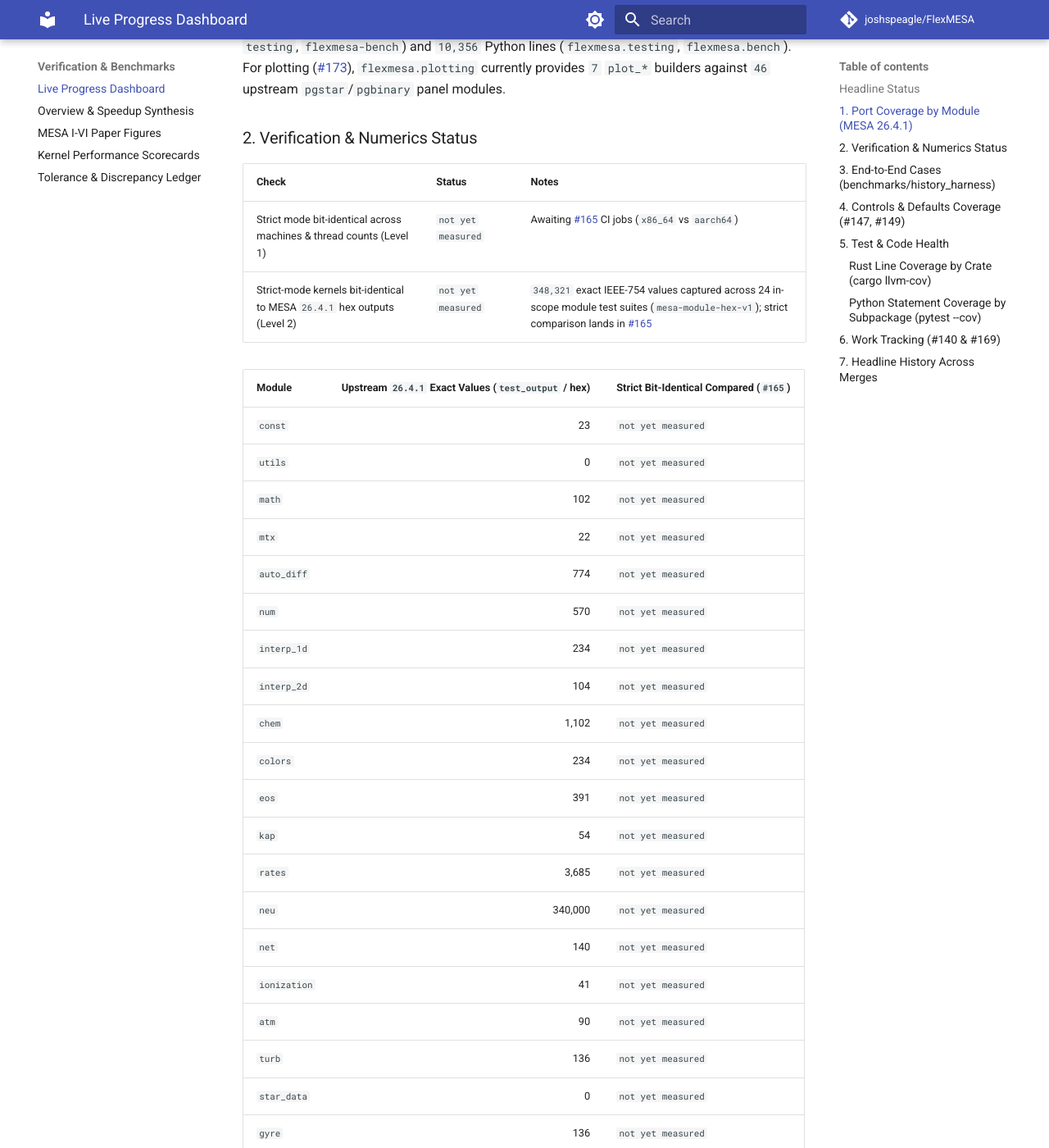
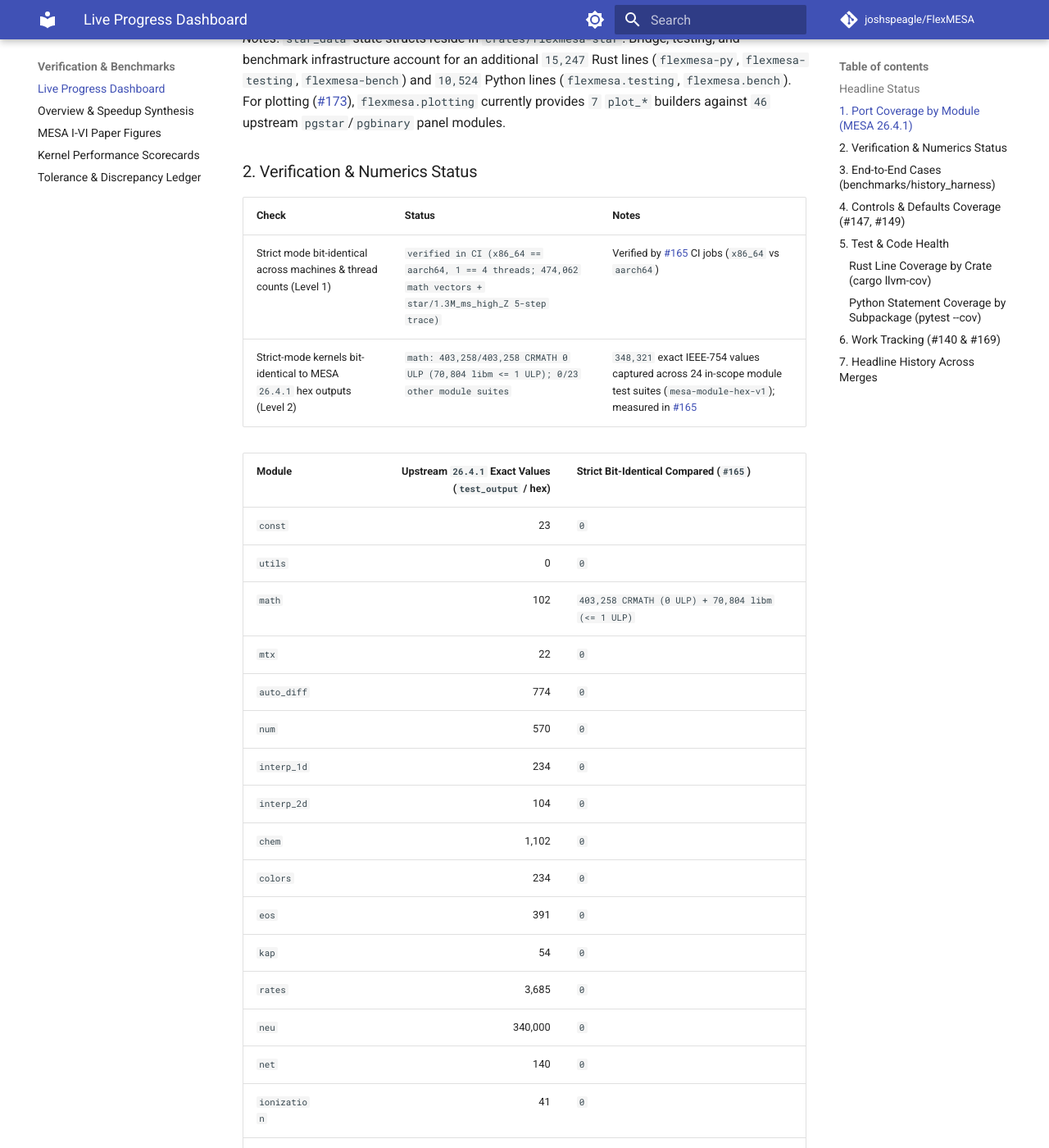
Before and after one commit to joshspeagle/FlexMESA, an MkDocs documentation site: the page built from docs/benchmarks/progress-dashboard.md, in a window 1280 px wide and 1400 px high, scrolled down 2644 px. Shown: the whole window at 82% size. Built offline with MkDocs 1.6.1 and Material for MkDocs 9.7.7, drawn with Linux system fonts in a browser that asks for light colours; comment, search, counter and statistics services are not loaded; some of the changed text lies outside the part shown.

Commit message:
ci(dashboard): run parallel coverage on main merges without daily cron and refresh post-#165 metrics (#174)
Co-Authored-By: Antigravity <noreply@google.com>

```diff
--- a/docs/benchmarks/progress-dashboard.md
+++ b/docs/benchmarks/progress-dashboard.md
@@ -10,10 +10,10 @@ Generated mechanically by `flexmesa dashboard render` from [`port_manifest.toml`
 | `star` + `star_data` + `binary` + `astero` ported (unverified) | 20,107 / 144,952 (13.9%; `star`+`binary`+`astero`: 14.4%) | [`port_manifest.toml`](https://github.com/joshspeagle/FlexMESA/blob/main/benchmarks/dashboard/port_manifest.toml) |
 | Upstream lines verified (all 26 modules) | 0 / 497,703 (0.0%) | [`port_manifest.toml`](https://github.com/joshspeagle/FlexMESA/blob/main/benchmarks/dashboard/port_manifest.toml) |
 | End-to-end MESA `26.4.1` cases passing (`90`/`8`/`8`) | 0 / 106 (102 declared gaps, 4 no reference yet, 0 undeclared failures) | [`case_table.md`](https://github.com/joshspeagle/FlexMESA/blob/main/notes/audit/case_table.md) |
-| Strict mode bit-identical across machines (`#165`) | not yet measured | [#165](https://github.com/joshspeagle/FlexMESA/issues/165) |
-| Strict-mode kernels bit-identical to MESA `26.4.1` (`#165`) | not yet measured | [#165](https://github.com/joshspeagle/FlexMESA/issues/165) |
-| Test line coverage (Rust `llvm-cov` / Python `pytest --cov`) | 74.9% (64,360/85,967) / 87.8% (17,425/19,841) | [`coverage_summary.json`](https://github.com/joshspeagle/FlexMESA/blob/main/benchmarks/dashboard/coverage_summary.json) |
-| Road-to-`v0.1.0` packages ([#140](https://github.com/joshspeagle/FlexMESA/issues/140)) & open PRs | 4 closed, 28 open; 2 open PR(s) | [`github_snapshot.json`](https://github.com/joshspeagle/FlexMESA/blob/main/benchmarks/dashboard/github_snapshot.json) |
+| Strict mode bit-identical across machines (`#165`) | verified in CI (x86_64 == aarch64, 1 == 4 threads; 474,062 math vectors + star/1.3M_ms_high_Z 5-step trace) | [#165](https://github.com/joshspeagle/FlexMESA/issues/165) |
+| Strict-mode kernels bit-identical to MESA `26.4.1` (`#165`) | math: 403,258/403,258 CRMATH 0 ULP (70,804 libm <= 1 ULP); 0/23 other module suites | [#165](https://github.com/joshspeagle/FlexMESA/issues/165) |
+| Test line coverage (Rust `llvm-cov` / Python `pytest --cov`) | 71.6% (64,360/89,909) / 87.7% (17,488/19,930) | [`coverage_summary.json`](https://github.com/joshspeagle/FlexMESA/blob/main/benchmarks/dashboard/coverage_summary.json) |
+| Road-to-`v0.1.0` packages ([#140](https://github.com/joshspeagle/FlexMESA/issues/140)) & open PRs | 5 closed, 27 open; 1 open PR(s) | [`github_snapshot.json`](https://github.com/joshspeagle/FlexMESA/blob/main/benchmarks/dashboard/github_snapshot.json) |
 | Post-parity deferred backlog ([#169](https://github.com/joshspeagle/FlexMESA/issues/169)) | 17 open (16 upstream bugs, 1 enhancement, 5 `parity-pending`) | [`github_snapshot.json`](https://github.com/joshspeagle/FlexMESA/blob/main/benchmarks/dashboard/github_snapshot.json) |
 
 ### 1. Port Coverage by Module (MESA `26.4.1`)
@@ -22,70 +22,70 @@ Progress is measured by **upstream MESA `26.4.1` source lines by status**, never
 
 | Module | Upstream LOC | Absent | Stub | Partial | Ported (unverified) | Kernel ref. vectors | Case-level evidence | Rust LOC | Python/JAX LOC | % Ported | % Verified |
 | :--- | ---: | ---: | ---: | ---: | ---: | ---: | ---: | ---: | ---: | ---: | ---: |
-| `star` | 120,509 | 19,336 | 18,172 | 65,013 | 17,988 | 0 | 0 | 53,356 | 4,649 | 14.9% | 0.0% |
+| `star` | 120,509 | 19,336 | 18,172 | 65,013 | 17,988 | 0 | 0 | 55,374 | 4,649 | 14.9% | 0.0% |
 | `star_data` | 4,870 | 34 | 0 | 4,836 | 0 | 0 | 0 | 0 | 0 | 0.0% | 0.0% |
-| `binary` | 11,638 | 2,947 | 0 | 6,572 | 2,119 | 0 | 0 | 8,426 | 1,234 | 18.2% | 0.0% |
-| `astero` | 7,935 | 2,185 | 0 | 5,750 | 0 | 0 | 0 | 4,479 | 1,206 | 0.0% | 0.0% |
-| `eos` | 28,666 | 7,656 | 0 | 21,010 | 0 | 0 | 0 | 13,180 | 9,725 | 0.0% | 0.0% |
-| `kap` | 22,430 | 13,652 | 0 | 8,778 | 0 | 0 | 0 | 4,193 | 3,078 | 0.0% | 0.0% |
-| `net` | 13,452 | 0 | 0 | 13,452 | 0 | 0 | 0 | 10,057 | 728 | 0.0% | 0.0% |
-| `rates` | 17,217 | 192 | 0 | 17,025 | 0 | 0 | 0 | 3,102 | 1,474 | 0.0% | 0.0% |
-| `neu` | 2,184 | 352 | 0 | 0 | 1,832 | 0 | 0 | 1,916 | 2,558 | 83.9% | 0.0% |
-| `atm` | 6,853 | 2,468 | 0 | 4,385 | 0 | 0 | 0 | 2,091 | 791 | 0.0% | 0.0% |
+| `binary` | 11,638 | 2,947 | 0 | 6,572 | 2,119 | 0 | 0 | 9,298 | 1,234 | 18.2% | 0.0% |
+| `astero` | 7,935 | 2,185 | 0 | 5,750 | 0 | 0 | 0 | 5,197 | 1,206 | 0.0% | 0.0% |
+| `eos` | 28,666 | 7,656 | 0 | 21,010 | 0 | 0 | 0 | 13,206 | 9,726 | 0.0% | 0.0% |
+| `kap` | 22,430 | 13,652 | 0 | 8,778 | 0 | 0 | 0 | 4,197 | 3,078 | 0.0% | 0.0% |
+| `net` | 13,452 | 0 | 0 | 13,452 | 0 | 0 | 0 | 10,190 | 728 | 0.0% | 0.0% |
+| `rates` | 17,217 | 192 | 0 | 17,025 | 0 | 0 | 0 | 3,161 | 1,474 | 0.0% | 0.0% |
+| `neu` | 2,184 | 352 | 0 | 0 | 1,832 | 0 | 0 | 1,916 | 2,600 | 83.9% | 0.0% |
+| `atm` | 6,853 | 2,468 | 0 | 4,385 | 0 | 0 | 0 | 2,096 | 791 | 0.0% | 0.0% |
 | `turb` | 2,033 | 0 | 0 | 681 | 1,352 | 0 | 0 | 2,238 | 2,368 | 66.5% | 0.0% |
 | `chem` | 4,195 | 373 | 0 | 3,822 | 0 | 0 | 0 | 2,364 | 898 | 0.0% | 0.0% |
 | `ionization` | 3,859 | 2,226 | 0 | 1,633 | 0 | 0 | 0 | 2,837 | 982 | 0.0% | 0.0% |
-| `colors` | 3,823 | 428 | 0 | 3,395 | 0 | 0 | 0 | 2,406 | 1,499 | 0.0% | 0.0% |
-| `num` | 20,045 | 845 | 0 | 19,200 | 0 | 0 | 0 | 4,260 | 3,587 | 0.0% | 0.0% |
-| `mtx` | 5,802 | 430 | 0 | 5,372 | 0 | 0 | 0 | 3,943 | 1,768 | 0.0% | 0.0% |
+| `colors` | 3,823 | 428 | 0 | 3,395 | 0 | 0 | 0 | 2,455 | 1,499 | 0.0% | 0.0% |
+| `num` | 20,045 | 845 | 0 | 19,200 | 0 | 0 | 0 | 4,279 | 3,587 | 0.0% | 0.0% |
+| `mtx` | 5,802 | 430 | 0 | 5,372 | 0 | 0 | 0 | 4,173 | 1,768 | 0.0% | 0.0% |
 | `interp_1d` | 4,969 | 1,624 | 0 | 3,345 | 0 | 0 | 0 | 1,194 | 1,297 | 0.0% | 0.0% |
-| `interp_2d` | 13,565 | 6,661 | 0 | 6,784 | 120 | 0 | 0 | 2,682 | 2,274 | 0.9% | 0.0% |
-| `auto_diff` | 14,353 | 1,715 | 0 | 12,638 | 0 | 0 | 0 | 2,746 | 1,234 | 0.0% | 0.0% |
-| `math` | 936 | 368 | 0 | 568 | 0 | 0 | 0 | 468 | 567 | 0.0% | 0.0% |
+| `interp_2d` | 13,565 | 6,661 | 0 | 6,784 | 120 | 0 | 0 | 2,687 | 2,274 | 0.9% | 0.0% |
+| `auto_diff` | 14,353 | 1,715 | 0 | 12,638 | 0 | 0 | 0 | 2,747 | 1,234 | 0.0% | 0.0% |
+| `math` | 936 | 368 | 0 | 568 | 0 | 0 | 0 | 1,992 | 577 | 0.0% | 0.0% |
 | `const` | 256 | 0 | 0 | 0 | 256 | 0 | 0 | 359 | 329 | 100.0% | 0.0% |
-| `utils` | 3,633 | 1,555 | 0 | 2,078 | 0 | 0 | 0 | 2,931 | 2,353 | 0.0% | 0.0% |
+| `utils` | 3,633 | 1,555 | 0 | 2,078 | 0 | 0 | 0 | 2,984 | 2,353 | 0.0% | 0.0% |
 | `gyre` | 55,708 | 55,708 | 0 | 0 | 0 | 0 | 0 | 0 | 0 | 0.0% | 0.0% |
 | `adipls` | 30,923 | 30,923 | 0 | 0 | 0 | 0 | 0 | 0 | 0 | 0.0% | 0.0% |
 | `stella` | 62,117 | 62,117 | 0 | 0 | 0 | 0 | 0 | 0 | 0 | 0.0% | 0.0% |
 | `plotting` | 35,732 | 35,732 | 0 | 0 | 0 | 0 | 0 | 0 | 759 | 0.0% | 0.0% |
-| **Subtotal: star + star_data + binary + astero** | 144,952 | 24,502 | 18,172 | 82,171 | 20,107 | 0 | 0 | 66,261 | 7,089 | 13.9% | 0.0% |
-| **Total (all 26 modules)** | 497,703 | 249,527 | 18,172 | 206,337 | 23,667 | 0 | 0 | 129,228 | 45,358 | 4.8% | 0.0% |
+| **Subtotal: star + star_data + binary + astero** | 144,952 | 24,502 | 18,172 | 82,171 | 20,107 | 0 | 0 | 69,869 | 7,089 | 13.9% | 0.0% |
+| **Total (all 26 modules)** | 497,703 | 249,527 | 18,172 | 206,337 | 23,667 | 0 | 0 | 134,944 | 45,411 | 4.8% | 0.0% |
 
-*Notes*: `star_data` state structs reside in `crates/flexmesa-star`. Bridge, testing, and benchmark infrastructure account for an additional `14,916` Rust lines (`flexmesa-py`, `flexmesa-testing`, `flexmesa-bench`) and `10,356` Python lines (`flexmesa.testing`, `flexmesa.bench`). For plotting ([#173](https://github.com/joshspeagle/FlexMESA/issues/173)), `flexmesa.plotting` currently provides `7` `plot_*` builders against `46` upstream `pgstar`/`pgbinary` panel modules.
+*Notes*: `star_data` state structs reside in `crates/flexmesa-star`. Bridge, testing, and benchmark infrastructure account for an additional `15,247` Rust lines (`flexmesa-py`, `flexmesa-testing`, `flexmesa-bench`) and `10,524` Python lines (`flexmesa.testing`, `flexmesa.bench`). For plotting ([#173](https://github.com/joshspeagle/FlexMESA/issues/173)), `flexmesa.plotting` currently provides `7` `plot_*` builders against `46` upstream `pgstar`/`pgbinary` panel modules.
 
 ### 2. Verification & Numerics Status
 
 | Check | Status | Notes |
 | :--- | :--- | :--- |
-| Strict mode bit-identical across machines & thread counts (Level 1) | `not yet measured` | Awaiting [#165](https://github.com/joshspeagle/FlexMESA/issues/165) CI jobs (`x86_64` vs `aarch64`) |
-| Strict-mode kernels bit-identical to MESA `26.4.1` hex outputs (Level 2) | `not yet measured` | `348,321` exact IEEE-754 values captured across 24 in-scope module test suites (`mesa-module-hex-v1`); strict comparison lands in [#165](https://github.com/joshspeagle/FlexMESA/issues/165) |
+| Strict mode bit-identical across machines & thread counts (Level 1) | `verified in CI (x86_64 == aarch64, 1 == 4 threads; 474,062 math vectors + star/1.3M_ms_high_Z 5-step trace)` | Verified by [#165](https://github.com/joshspeagle/FlexMESA/issues/165) CI jobs (`x86_64` vs `aarch64`) |
+| Strict-mode kernels bit-identical to MESA `26.4.1` hex outputs (Level 2) | `math: 403,258/403,258 CRMATH 0 ULP (70,804 libm <= 1 ULP); 0/23 other module suites` | `348,321` exact IEEE-754 values captured across 24 in-scope module test suites (`mesa-module-hex-v1`); measured in [#165](https://github.com/joshspeagle/FlexMESA/issues/165) |
 
 | Module | Upstream `26.4.1` Exact Values (`test_output` / hex) | Strict Bit-Identical Compared (`#165`) |
 | :--- | ---: | :--- |
-| `const` | 23 | `not yet measured` |
-| `utils` | 0 | `not yet measured` |
-| `math` | 102 | `not yet measured` |
-| `mtx` | 22 | `not yet measured` |
-| `auto_diff` | 774 | `not yet measured` |
-| `num` | 570 | `not yet measured` |
-| `interp_1d` | 234 | `not yet measured` |
-| `interp_2d` | 104 | `not yet measured` |
-| `chem` | 1,102 | `not yet measured` |
-| `colors` | 234 | `not yet measured` |
-| `eos` | 391 | `not yet measured` |
-| `kap` | 54 | `not yet measured` |
-| `rates` | 3,685 | `not yet measured` |
-| `neu` | 340,000 | `not yet measured` |
-| `net` | 140 | `not yet measured` |
-| `ionization` | 41 | `not yet measured` |
-| `atm` | 90 | `not yet measured` |
-| `turb` | 136 | `not yet measured` |
-| `star_data` | 0 | `not yet measured` |
-| `gyre` | 136 | `not yet measured` |
-| `adipls` | 92 | `not yet measured` |
-| `star` | 386 | `not yet measured` |
-| `binary` | 5 | `not yet measured` |
-| `astero` | 0 | `not yet measured` |
+| `const` | 23 | `0` |
+| `utils` | 0 | `0` |
+| `math` | 102 | `403,258 CRMATH (0 ULP) + 70,804 libm (<= 1 ULP)` |
+| `mtx` | 22 | `0` |
+| `auto_diff` | 774 | `0` |
+| `num` | 570 | `0` |
+| `interp_1d` | 234 | `0` |
+| `interp_2d` | 104 | `0` |
+| `chem` | 1,102 | `0` |
+| `colors` | 234 | `0` |
+| `eos` | 391 | `0` |
+| `kap` | 54 | `0` |
+| `rates` | 3,685 | `0` |
+| `neu` | 340,000 | `0` |
+| `net` | 140 | `0` |
+| `ionization` | 41 | `0` |
+| `atm` | 90 | `0` |
+| `turb` | 136 | `0` |
+| `star_data` | 0 | `0` |
+| `gyre` | 136 | `0` |
+| `adipls` | 92 | `0` |
+| `star` | 386 | `0` |
+| `binary` | 5 | `0` |
+| `astero` | 0 | `0` |
 
 ### 3. End-to-End Cases (`benchmarks/history_harness`)
 
@@ -117,46 +117,47 @@ Full scalar diff: [`notes/audit/defaults_diff_26_4_1.md`](https://github.com/jos
 
 ### 5. Test & Code Health
 
-- **Rust workspace line coverage (`cargo llvm-cov`)**: **74.9%** (`64,360` / `85,967` lines across `25` crates).
-- **Python package statement coverage (`pytest --cov`)**: **87.8%** (`17,425` / `19,841` statements across `27` subpackages).
-- **Ignored / skipped tests**: `19` Rust `#[ignore]` ([#143](https://github.com/joshspeagle/FlexMESA/issues/143), [#146](https://github.com/joshspeagle/FlexMESA/issues/146), [#160](https://github.com/joshspeagle/FlexMESA/issues/160), [#161](https://github.com/joshspeagle/FlexMESA/issues/161), [#162](https://github.com/joshspeagle/FlexMESA/issues/162), [#165](https://github.com/joshspeagle/FlexMESA/issues/165)) and `1` Python `xfail`/`skip` ([#153](https://github.com/joshspeagle/FlexMESA/issues/153); `0` unlinked).
+- **Rust workspace line coverage (`cargo llvm-cov`)**: **71.6%** (`64,360` / `89,909` lines across `26` crates).
+- **Python package statement coverage (`pytest --cov`)**: **87.7%** (`17,488` / `19,930` statements across `27` subpackages).
+- **Ignored / skipped tests**: `19` Rust `#[ignore]` ([#143](https://github.com/joshspeagle/FlexMESA/issues/143), [#146](https://github.com/joshspeagle/FlexMESA/issues/146), [#160](https://github.com/joshspeagle/FlexMESA/issues/160), [#161](https://github.com/joshspeagle/FlexMESA/issues/161), [#162](https://github.com/joshspeagle/FlexMESA/issues/162)) and `1` Python `xfail`/`skip` ([#153](https://github.com/joshspeagle/FlexMESA/issues/153); `0` unlinked).
 - **Static & documentation gates**: `cargo clippy --all-targets -- -D warnings`, `RUSTDOCFLAGS='-D warnings' cargo doc`, `ruff check`, `ruff format --check`, `mypy --strict`, `mkdocs build --strict`, and MESA `26.4.1` `file:line` citation resolution enforced in CI.
 
 #### Rust Line Coverage by Crate (`cargo llvm-cov`)
 
 | Crate | Executable Lines | Covered Lines | Line Coverage |
 | :--- | ---: | ---: | ---: |
-| `flexmesa-astero` | 3,130 | 1,424 | 45.5% |
-| `flexmesa-atm` | 1,326 | 958 | 72.2% |
-| `flexmesa-autodiff` | 1,283 | 476 | 37.1% |
-| `flexmesa-bench` | 2,342 | 2,328 | 99.4% |
-| `flexmesa-binary` | 5,570 | 4,119 | 73.9% |
+| `flexmesa-astero` | 3,695 | 1,100 | 29.8% |
+| `flexmesa-atm` | 1,332 | 996 | 74.8% |
+| `flexmesa-autodiff` | 1,283 | 575 | 44.8% |
+| `flexmesa-bench` | 2,346 | 2,332 | 99.4% |
+| `flexmesa-binary` | 6,335 | 3,652 | 57.6% |
 | `flexmesa-chem` | 937 | 647 | 69.1% |
-| `flexmesa-colors` | 1,263 | 852 | 67.5% |
+| `flexmesa-colors` | 1,299 | 888 | 68.4% |
 | `flexmesa-const` | 19 | 0 | 0.0% |
-| `flexmesa-data` | 1,091 | 762 | 69.8% |
-| `flexmesa-eos` | 8,851 | 6,771 | 76.5% |
+| `flexmesa-crlibm-sys` | 78 | 30 | 38.5% |
+| `flexmesa-data` | 986 | 675 | 68.5% |
+| `flexmesa-eos` | 8,875 | 6,744 | 76.0% |
 | `flexmesa-interp1d` | 683 | 579 | 84.8% |
-| `flexmesa-interp2d` | 1,705 | 1,315 | 77.1% |
+| `flexmesa-interp2d` | 1,711 | 1,318 | 77.0% |
 | `flexmesa-ionization` | 996 | 633 | 63.6% |
-| `flexmesa-kap` | 2,868 | 1,923 | 67.1% |
-| `flexmesa-math` | 159 | 99 | 62.3% |
-| `flexmesa-mtx` | 2,651 | 2,337 | 88.2% |
-| `flexmesa-net` | 7,412 | 6,478 | 87.4% |
-| `flexmesa-neu` | 994 | 962 | 96.8% |
-| `flexmesa-num` | 2,856 | 2,425 | 84.9% |
-| `flexmesa-rates` | 2,051 | 1,809 | 88.2% |
+| `flexmesa-kap` | 2,865 | 1,919 | 67.0% |
+| `flexmesa-math` | 775 | 598 | 77.2% |
+| `flexmesa-mtx` | 2,783 | 2,451 | 88.1% |
+| `flexmesa-net` | 7,508 | 6,568 | 87.5% |
+| `flexmesa-neu` | 994 | 953 | 95.9% |
+| `flexmesa-num` | 2,860 | 2,455 | 85.8% |
+| `flexmesa-rates` | 2,102 | 1,850 | 88.0% |
 | `flexmesa-schema` | 467 | 367 | 78.6% |
-| `flexmesa-star` | 35,778 | 25,869 | 72.3% |
+| `flexmesa-star` | 37,333 | 25,725 | 68.9% |
 | `flexmesa-testing` | 253 | 197 | 77.9% |
-| `flexmesa-turb` | 1,093 | 906 | 82.9% |
-| `flexmesa-utils` | 189 | 124 | 65.6% |
+| `flexmesa-turb` | 1,093 | 903 | 82.6% |
+| `flexmesa-utils` | 301 | 205 | 68.1% |
 
 #### Python Statement Coverage by Subpackage (`pytest --cov`)
 
 | Subpackage | Statements | Covered | Coverage |
 | :--- | ---: | ---: | ---: |
-| `flexmesa` | 71 | 62 | 87.3% |
+| `flexmesa` | 97 | 82 | 84.5% |
 | `flexmesa.astero` | 271 | 268 | 98.9% |
 | `flexmesa.atm` | 180 | 173 | 96.1% |
 | `flexmesa.auto_diff` | 563 | 482 | 85.6% |
@@ -166,21 +167,21 @@ Full scalar diff: [`notes/audit/defaults_diff_26_4_1.md`](https://github.com/jos
 | `flexmesa.colors` | 445 | 367 | 82.5% |
 | `flexmesa.constants` | 107 | 107 | 100.0% |
 | `flexmesa.data` | 541 | 422 | 78.0% |
-| `flexmesa.eos` | 3,477 | 3,277 | 94.2% |
+| `flexmesa.eos` | 3,478 | 3,278 | 94.2% |
 | `flexmesa.interp_1d` | 432 | 380 | 88.0% |
 | `flexmesa.interp_2d` | 1,055 | 865 | 82.0% |
 | `flexmesa.ionization` | 312 | 300 | 96.2% |
 | `flexmesa.kap` | 1,308 | 1,269 | 97.0% |
-| `flexmesa.math` | 173 | 173 | 100.0% |
+| `flexmesa.math` | 178 | 178 | 100.0% |
 | `flexmesa.mtx` | 610 | 512 | 83.9% |
 | `flexmesa.net` | 148 | 148 | 100.0% |
-| `flexmesa.neu` | 1,049 | 932 | 88.8% |
+| `flexmesa.neu` | 1,066 | 947 | 88.8% |
 | `flexmesa.num` | 1,596 | 1,394 | 87.3% |
 | `flexmesa.plotting` | 182 | 171 | 94.0% |
 | `flexmesa.rates` | 496 | 484 | 97.6% |
 | `flexmesa.schema` | 137 | 112 | 81.8% |
 | `flexmesa.star` | 1,435 | 1,331 | 92.8% |
-| `flexmesa.testing` | 2,324 | 1,409 | 60.6% |
+| `flexmesa.testing` | 2,364 | 1,431 | 60.5% |
 | `flexmesa.turb` | 912 | 803 | 88.0% |
 | `flexmesa.utils` | 86 | 80 | 93.0% |
 
@@ -188,7 +189,7 @@ Full scalar diff: [`notes/audit/defaults_diff_26_4_1.md`](https://github.com/jos
 
 | `#140` Phase | Closed | Open | Open Issues |
 | :--- | ---: | ---: | :--- |
-| Phase 0 | 4 | 2 | [#165](https://github.com/joshspeagle/FlexMESA/issues/165), [#174](https://github.com/joshspeagle/FlexMESA/issues/174) |
+| Phase 0 | 5 | 1 | [#174](https://github.com/joshspeagle/FlexMESA/issues/174) |
 | Phase A | 0 | 4 | [#142](https://github.com/joshspeagle/FlexMESA/issues/142), [#144](https://github.com/joshspeagle/FlexMESA/issues/144), [#146](https://github.com/joshspeagle/FlexMESA/issues/146), [#168](https://github.com/joshspeagle/FlexMESA/issues/168) |
 | Phase B | 0 | 5 | [#147](https://github.com/joshspeagle/FlexMESA/issues/147), [#148](https://github.com/joshspeagle/FlexMESA/issues/148), [#149](https://github.com/joshspeagle/FlexMESA/issues/149), [#150](https://github.com/joshspeagle/FlexMESA/issues/150), [#151](https://github.com/joshspeagle/FlexMESA/issues/151) |
 | Phase C | 0 | 13 | [#152](https://github.com/joshspeagle/FlexMESA/issues/152), [#153](https://github.com/joshspeagle/FlexMESA/issues/153), [#154](https://github.com/joshspeagle/FlexMESA/issues/154), [#155](https://github.com/joshspeagle/FlexMESA/issues/155), [#156](https://github.com/joshspeagle/FlexMESA/issues/156), [#157](https://github.com/joshspeagle/FlexMESA/issues/157), [#158](https://github.com/joshspeagle/FlexMESA/issues/158), [#159](https://github.com/joshspeagle/FlexMESA/issues/159), [#160](https://github.com/joshspeagle/FlexMESA/issues/160), [#161](https://github.com/joshspeagle/FlexMESA/issues/161), [#162](https://github.com/joshspeagle/FlexMESA/issues/162), [#164](https://github.com/joshspeagle/FlexMESA/issues/164), [#166](https://github.com/joshspeagle/FlexMESA/issues/166) |
@@ -196,7 +197,7 @@ Full scalar diff: [`notes/audit/defaults_diff_26_4_1.md`](https://github.com/jos
 | Phase E | 0 | 2 | [#173](https://github.com/joshspeagle/FlexMESA/issues/173), [#174](https://github.com/joshspeagle/FlexMESA/issues/174) |
 | Deferred scope | 0 | 0 | none |
 
-- **Open pull requests (2)**: [#195](https://github.com/joshspeagle/FlexMESA/pull/195), [#200](https://github.com/joshspeagle/FlexMESA/pull/200) (draft).
+- **Open pull requests (1)**: [#200](https://github.com/joshspeagle/FlexMESA/pull/200) (draft).
 - **Post-parity deferred backlog ([#169](https://github.com/joshspeagle/FlexMESA/issues/169))**: `17` open issues (`16` `upstream-bug`, `1` `enhancement`; `5` marked `parity-pending` for upstream restoration before `v0.1.0`).
 
 ### 7. Headline History Across Merges
@@ -204,4 +205,6 @@ Full scalar diff: [`notes/audit/defaults_diff_26_4_1.md`](https://github.com/jos
 | Date (UTC) | Commit | Event | Engine % Ported | All % Verified | Passing Cases | Rust Cov | Python Cov | `#140` Closed/Total | `#169` Backlog |
 | :--- | :--- | :--- | ---: | ---: | ---: | ---: | ---: | ---: | ---: |
 | `2026-11-16` | `f707f99` | PR #199 (#141, #143, #145, #163) | 13.9% | 0.0% | 0/106 | 74.9% | 87.8% | 4/32 | 17 |
+| `2026-11-16` | `9c77162` | PR #195 (#165) | 13.9% | 0.0% | 0/106 | 71.6% | 87.7% | 5/32 | 17 |
+| `2026-11-16` | `8e1b8b4` | PR #201 (#161) | 13.9% | 0.0% | 0/106 | 71.6% | 87.7% | 5/32 | 17 |
 <!-- END GENERATED DASHBOARD -->
```
Also changed, not shown: README.md (+116 -0 lines), docs/index.md (+2 -0 lines), 4 other files.
